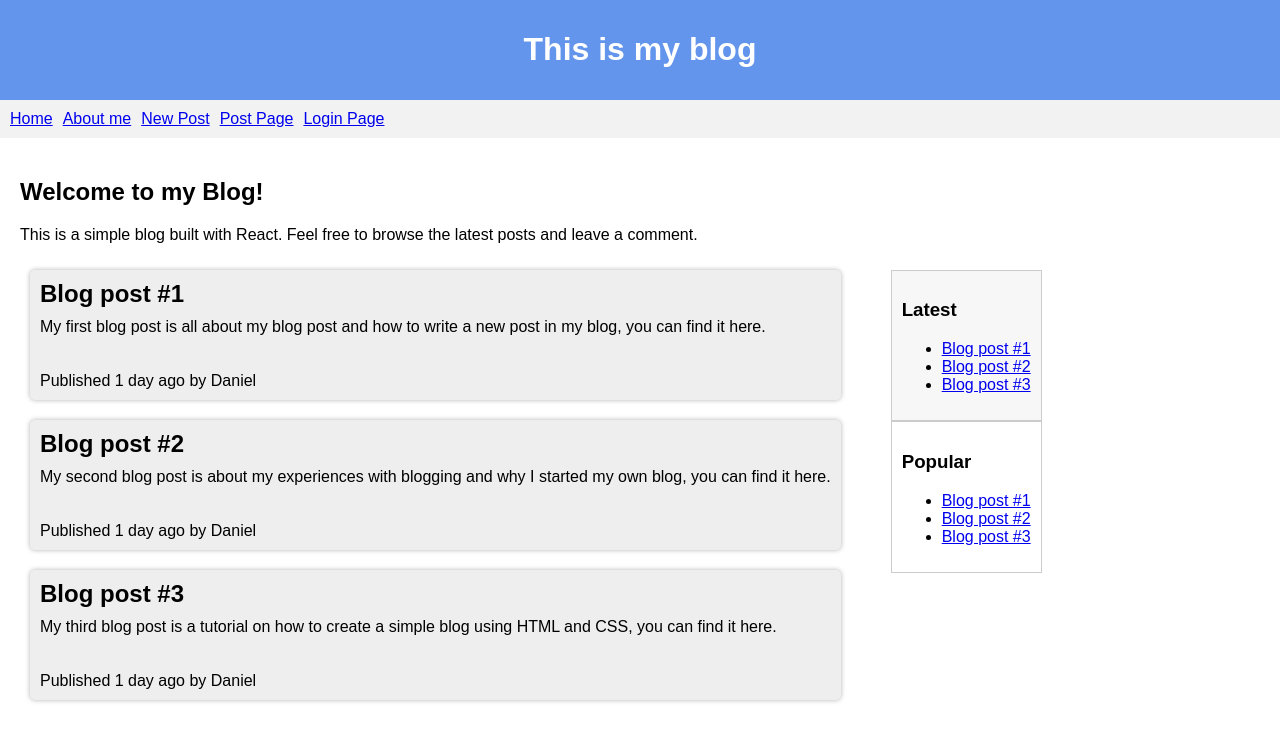
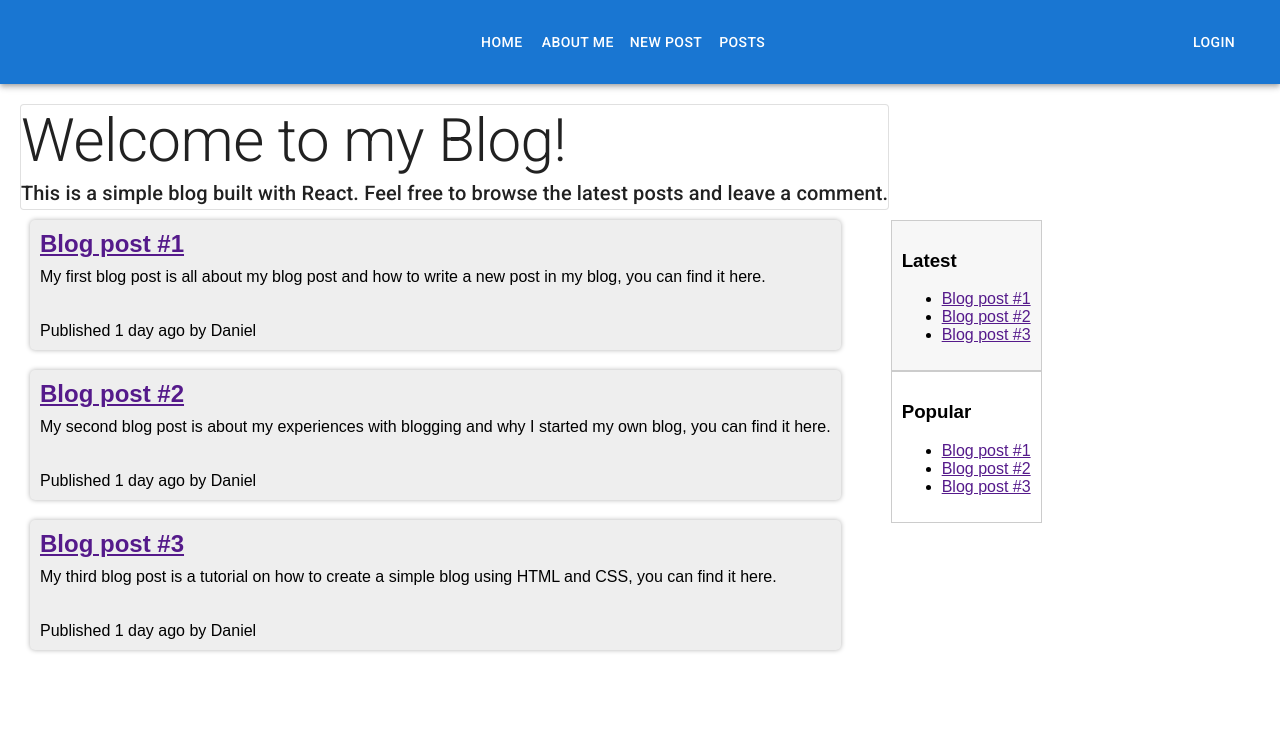
Before and after one commit to Danielmangesto/Blog-and-Weather, a React (Create React App) app in the folder Blog_hw3_and_hw4/: page / in a window 1280 px wide. Shown: the top 740 px of the page. Built offline with nearby package versions, Linux system fonts and the light colour scheme.

Commit message:
Hw4 changes

```diff
--- a/Blog_hw3_and_hw4/src/AboutMe.js
+++ b/Blog_hw3_and_hw4/src/AboutMe.js
@@ -7,6 +7,17 @@ function AboutMe() {
             <h2>About Me</h2>
                 Hi there! My name is Daniel and I am a passionate blogger. I love to write about technology and
                 software development.
+                Lorem ipsum dolor sit amet, consectetur adipiscing elit.
+                Praesent ultricies imperdiet odio, nec porttitor diam.
+                Fusce vitae finibus mauris. Morbi ac dolor vel orci mattis varius vel vitae sem.
+                Nullam eget nunc nec ante elementum tempus quis vel sapien.
+                Fusce aliquam felis id urna dictum, nec condimentum nibh ultricies.
+                Duis lacinia mollis pharetra.
+                Pellentesque varius augue sit amet magna malesuada, quis mattis mi iaculis.
+                Cras mattis enim augue, a pellentesque massa condimentum non.
+                Nullam tristique euismod arcu eget aliquam. Suspendisse at lorem justo.
+                Nullam porttitor hendrerit metus, blandit ullamcorper ligula placerat vel.
+                Donec hendrerit dui ac tellus pulvinar viverra.
             </p>
         </div>
     );
--- a/Blog_hw3_and_hw4/src/App.js
+++ b/Blog_hw3_and_hw4/src/App.js
@@ -2,27 +2,17 @@ import React from 'react';
 import './App.css';
 import PostPage from "./PostPage";
 import Home from "./Home";
-import { BrowserRouter as Router, Routes, Route, Link } from 'react-router-dom';
+import { BrowserRouter as Router, Routes, Route} from 'react-router-dom';
 import AboutMe from "./AboutMe";
 import NewPost from "./NewPost";
 import Login from "./Login"
+import Toolbar from "./Toolbar";
 
-//Done with hw5
 function App() {
     return (
         <Router>
-            <header>
-                <h1>This is my blog</h1>
-            </header>
-            <nav>
-                <ul>
-                    <li><Link to="/">Home</Link></li>
-                    <li><Link to="/AboutMe">About me</Link></li>
-                    <li><Link to="/NewPost">New Post</Link></li>
-                    <li><Link to="/Posts">Post Page</Link></li>
-                    <li><Link to="/Login">Login Page</Link></li>
-                </ul>
-            </nav>
+            <meta name="viewport" content="initial-scale=1, width=device-width" />
+            <Toolbar/>
             <div className="container">
                 <Routes>
                     <Route path='/' element={<Home />} />
@@ -32,9 +22,9 @@ function App() {
                     <Route path='/Posts/:id' element={<PostPage />} />
                     <Route path='/Login' element={<Login />} />
                 </Routes>
-
             </div>
         </Router>
+
     );
 }
 
--- a/Blog_hw3_and_hw4/src/Blog.js
+++ b/Blog_hw3_and_hw4/src/Blog.js
@@ -1,4 +1,6 @@
 import React from 'react';
+import {useNavigate} from "react-router-dom";
+
 
 const posts = [
     { id: 1, title: 'Blog post #1', content: 'My first blog post is all about my blog post and how to write a new post in my blog, you can find it here.' },
@@ -7,12 +9,13 @@ const posts = [
 ];
 
 function Blog() {
+    const navigate = useNavigate();
     return (
         <div className="container">
             <div className="posts">
                 {posts.map((post) => (
                     <div className="post" key={post.id}>
-                        <h2>{post.title}</h2>
+                        <h2><a href="" onClick={()=> navigate(`Posts/${post.id}`)}>{post.title}</a></h2>
                         <p>{post.content}</p>
                         <br />
                         <br />
@@ -26,7 +29,7 @@ function Blog() {
                     <ul>
                         {posts.map((post) => (
                             <li key={post.id}>
-                                <a href="#">{post.title}</a>
+                                <a href="" onClick={()=> navigate(`Posts/${post.id}`)}>{post.title}</a>
                             </li>
                         ))}
                     </ul>
@@ -36,7 +39,7 @@ function Blog() {
                     <ul>
                         {posts.map((post) => (
                             <li key={post.id}>
-                                <a href="#">{post.title}</a>
+                                <a href="" onClick={()=> navigate(`Posts/${post.id}`)}>{post.title}</a>
                             </li>
                         ))}
                     </ul>
--- a/Blog_hw3_and_hw4/src/Home.js
+++ b/Blog_hw3_and_hw4/src/Home.js
@@ -1,15 +1,23 @@
 import React from 'react';
 import Blog from "./Blog";
+import {Card, Typography} from "@mui/material";
+import '@fontsource/roboto/300.css';
+import '@fontsource/roboto/400.css';
+import '@fontsource/roboto/500.css';
+import '@fontsource/roboto/700.css';
 
 function Home() {
     return (
-
         <div className="container">
-            <div className="Head">
-             <p>
-                 <h2>Welcome to my Blog!</h2>
-                 This is a simple blog built with React. Feel free to browse the latest posts and leave a comment.
-             </p>
+            <div className="Head" >
+                <Card variant="outlined" raised={true}>
+                 <Typography variant="h2">
+                     Welcome to my Blog!
+                     <Typography variant="h6">
+                         This is a simple blog built with React. Feel free to browse the latest posts and leave a comment.
+                     </Typography>
+                 </Typography>
+                </Card>
             </div>
             <Blog />
         </div>
--- a/Blog_hw3_and_hw4/src/NewPost.js
+++ b/Blog_hw3_and_hw4/src/NewPost.js
@@ -1,31 +1,44 @@
 import React from 'react';
 import TextField from "@mui/material/TextField";
-import {Button} from "@mui/material";
+import {Button, Container, createTheme, ThemeProvider} from "@mui/material";
+import Box from "@mui/material/Box";
 
 function SendIcon() {
     return null;
 }
+const theme = createTheme();
 
 function NewPost() {
     return (
+        <ThemeProvider theme={theme}>
+            <Container component="newPost" maxWidth="xs">
         <div>
-            <div style={{ display: "flex", flexDirection: "column", gap: "1rem" }}>
+            <div style={{display: "flex", flexDirection: "column", gap: "1rem"}}>
                 <TextField
+                    size="small"
                     id="outlined-multiline-flexible"
                     label="Caption"
                     maxRows={4}
                 />
                 <TextField
+                    variant='standard'
+                    size="medium"
+                    multiline={true}
                     id="outlined-textarea"
                     label="text"
                     placeholder="He110 W041d"
                     rows={4}
+                    maxRows={4}
                 />
             </div>
-            <Button variant="contained" endIcon={<SendIcon />} style={{ marginTop: "1rem" }}>
+            <Box textAlign='center'>
+            <Button size='small' variant="contained" endIcon={<SendIcon />} style={{ marginTop: "1rem" }}>
                 Send
             </Button>
+            </Box>
         </div>
+            </Container>
+        </ThemeProvider>
     );
 }
 
--- a/Blog_hw3_and_hw4/src/PostPage.js
+++ b/Blog_hw3_and_hw4/src/PostPage.js
@@ -13,13 +13,12 @@ function PostPage() {
     if((id> posts.length)|| id === undefined){
         post = posts.find((post) => post.id === parseInt(1))
     }
-    console.log(post)
     return (
         <div>
             <div className="posts">
                     <div className="post" key={post.id}>
-                        <h2>{post.id}</h2>
-                        <p>{post.content}</p>
+                        <h2>Post number: {post.id}</h2>
+                        <p><br></br> {post.content}</p>
                         <br />
                         <br />
                         <p>Published 1 day ago by Daniel</p>
--- /dev/null
+++ b/Blog_hw3_and_hw4/src/Toolbar.js
@@ -0,0 +1,34 @@
+import React from 'react';
+import AppBar from '@mui/material/AppBar';
+import Box from '@mui/material/Box';
+import Toolbar from '@mui/material/Toolbar';
+import Typography from '@mui/material/Typography';
+import Button from '@mui/material/Button';
+import IconButton from '@mui/material/IconButton';
+import {Link} from "react-router-dom";
+
+export default function ButtonAppBar() {
+    return (
+        <Box sx={{ flexGrow: 1 }}>
+            <AppBar position="static">
+                <Toolbar>
+                    <IconButton
+                        size="large"
+                        edge="start"
+                        color="inherit"
+                        aria-label="menu"
+                        sx={{ mr: 2 }}
+                    >
+                    </IconButton>
+                    <Typography variant="h6" component="div" sx={{ flexGrow: 1 }}>
+                        <Button color="inherit" component={Link} to={'/'}>Home</Button>
+                        <Button color="inherit" component={Link} to={'/AboutMe'}>About me</Button>
+                        <Button color="inherit" component={Link} to={'/NewPost'}>New Post</Button>
+                        <Button color="inherit" component={Link} to={'/Posts'}>Posts</Button>
+                    </Typography>
+                    <Button color="inherit" component={Link} to={'/Login'}>Login</Button>
+                </Toolbar>
+            </AppBar>
+        </Box>
+    );
+}
```
